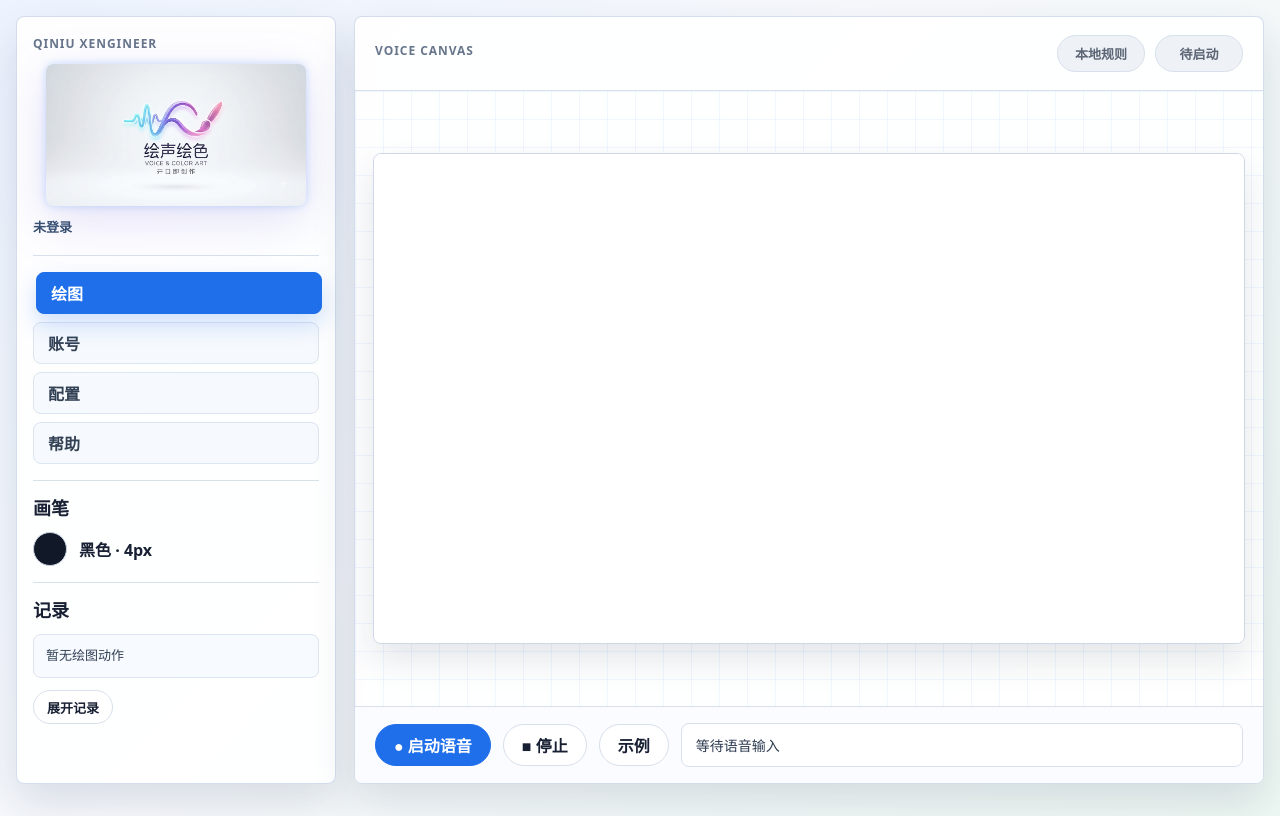
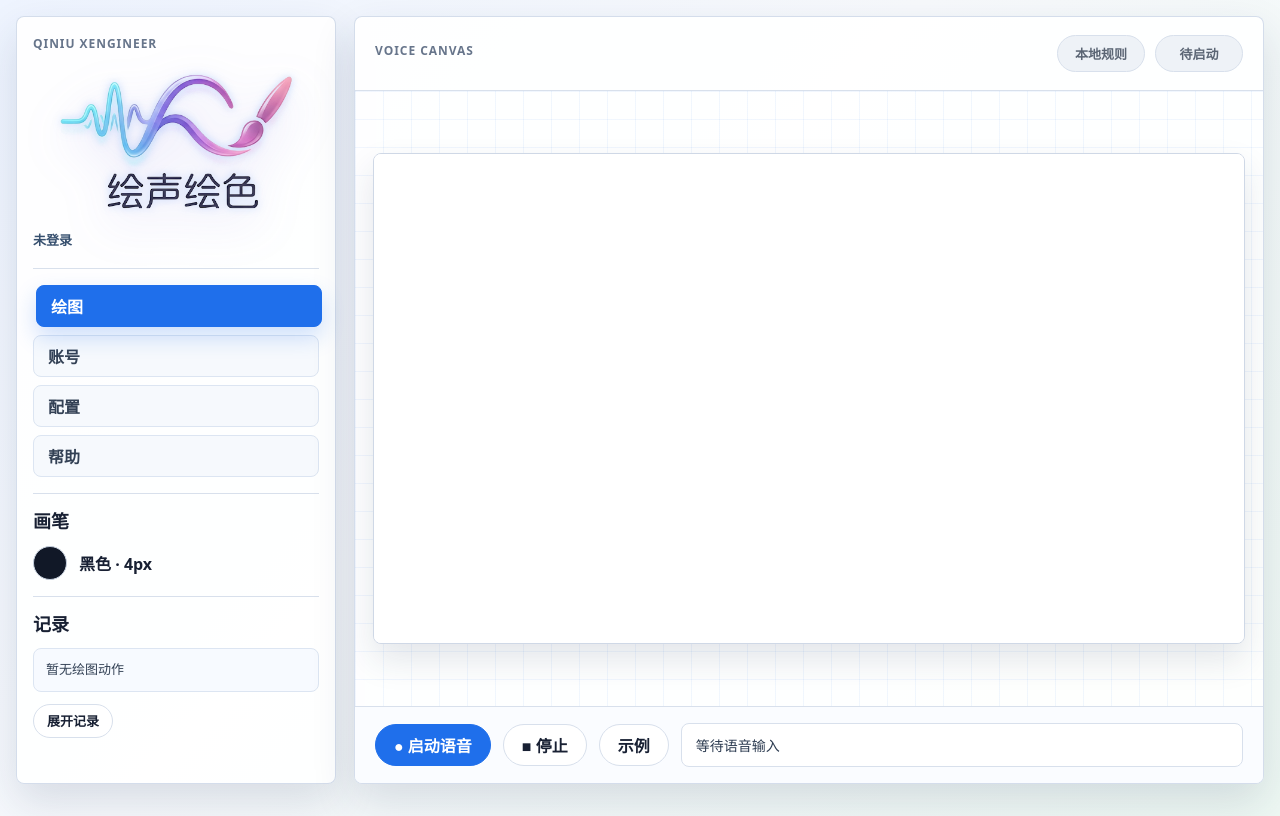
Before and after one commit to zable-star/ai-, a plain HTML site: page frontend/index.html in a window 1280 px wide. Drawn offline with Linux system fonts and the light colour scheme.

Commit message:
style: use clean transparent brand logo

```diff
--- a/frontend/index.html
+++ b/frontend/index.html
@@ -12,7 +12,7 @@
         <div class="brand-block">
           <p class="eyebrow">Qiniu XEngineer</p>
           <div class="brand-container">
-            <img id="brandLogo" class="brand-logo brand-logo-img" src="./assets/voice-color-logo.png" alt="绘声绘色 Voice & Color Art" />
+            <img id="brandLogo" class="brand-logo brand-logo-img" src="./assets/voice-color-logo-clean.png" alt="绘声绘色" />
           </div>
           <p id="userSummary" class="user-summary">未登录</p>
         </div>
```
Also changed, not shown: frontend/assets/voice-color-logo-clean.png (added).
